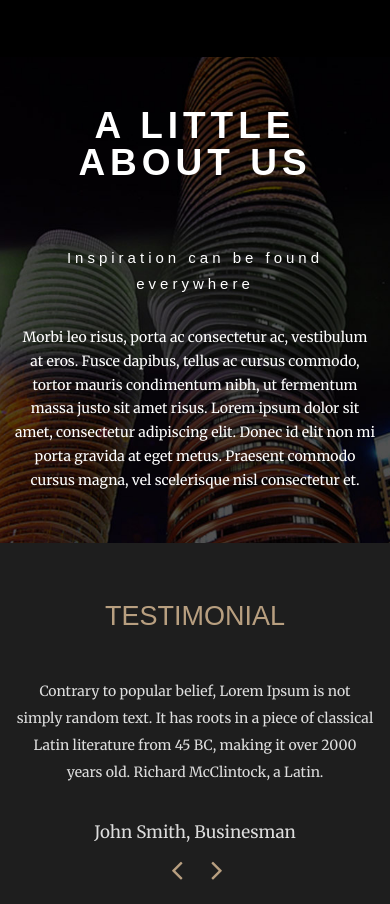
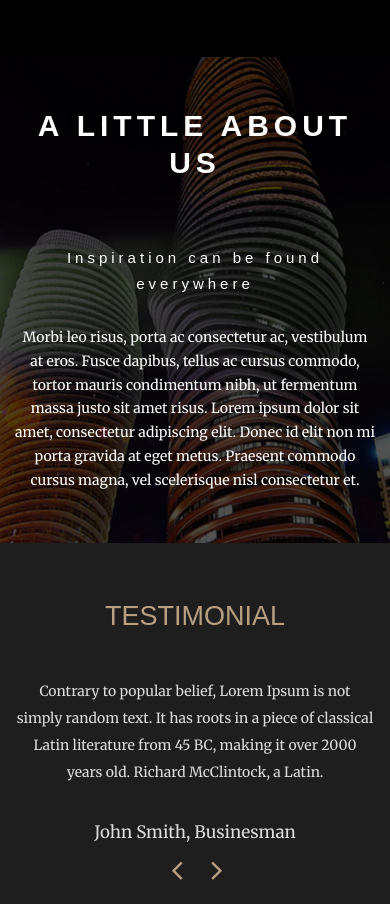
Before and after one commit to robinmind786/hotel-master, a plain HTML site: page index.html in a window 390 px wide. Shown: the part 1536-2440 px from the top of the page. Drawn offline with Linux system fonts and the light colour scheme; a script that the page names is missing.

Commit message:
Add files via upload

```diff
--- a/css/responsive.css
+++ b/css/responsive.css
@@ -30,6 +30,9 @@
 	.about .about-content {
 		text-align: center;
 	}
+	.about .about-heading h1 {
+		font-size: 30px;
+	}
 }
 
 @media only screen and (min-width: 600px) {
```
